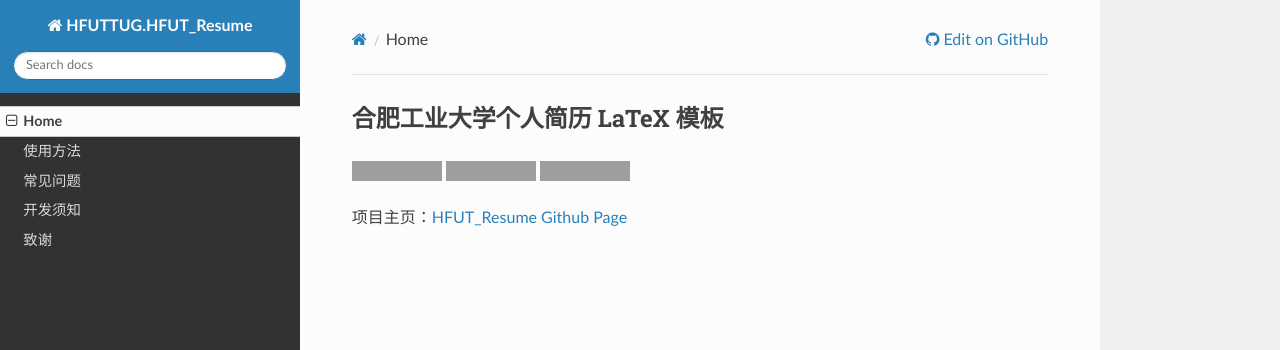
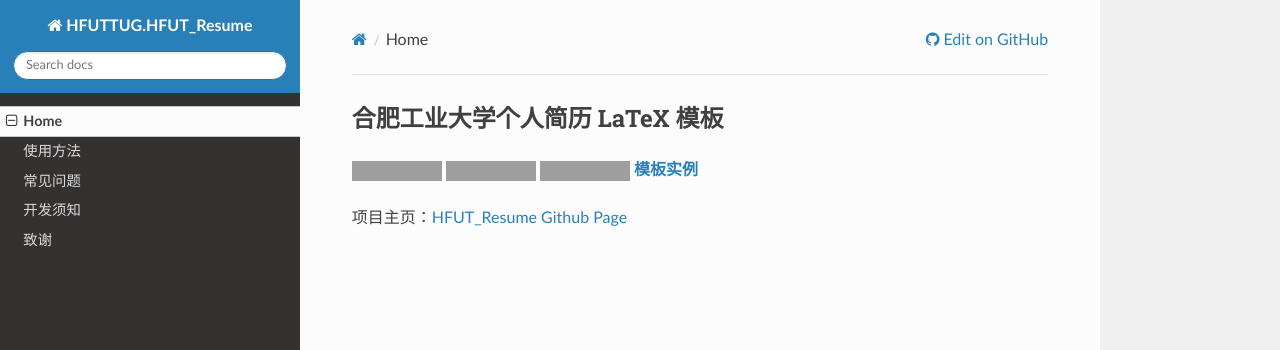
Before and after one commit to HFUTTUG/HFUT_Resume, an MkDocs documentation site: the page built from docs/index.md, in a window 1280 px wide. Shown: the top 350 px of the page. Built offline with MkDocs 1.6.1, drawn with Linux system fonts in a browser that asks for light colours; nearby versions of some CDN libraries; grey boxes are pictures that could not be loaded.

Commit message:
📃 docs(index): add generated example pdf link

```diff
--- a/docs/index.md
+++ b/docs/index.md
@@ -4,6 +4,7 @@
 [![Homepage Deploy](https://github.com/HFUTTUG/HFUT_Resume/actions/workflows/page_deploy.yml/badge.svg)](https://github.com/HFUTTUG/HFUT_Resume/actions/workflows/page_deploy.yml)
 [![Tex Build Test](https://github.com/HFUTTUG/HFUT_Resume/actions/workflows/tex_build_test.yml/badge.svg)](https://github.com/HFUTTUG/HFUT_Resume/actions/workflows/tex_build_test.yml)
 ![visitors](https://visitor-badge.glitch.me/badge?page_id=HFUTTUG.HFUT_Resume)
+[**模板实例**](https://HFUTTUG.github.io/HFUT_Letter/main.pdf)
 
 项目主页：[HFUT_Resume Github Page](https://HFUTTUG.github.io/HFUT_Resume)
 
```
